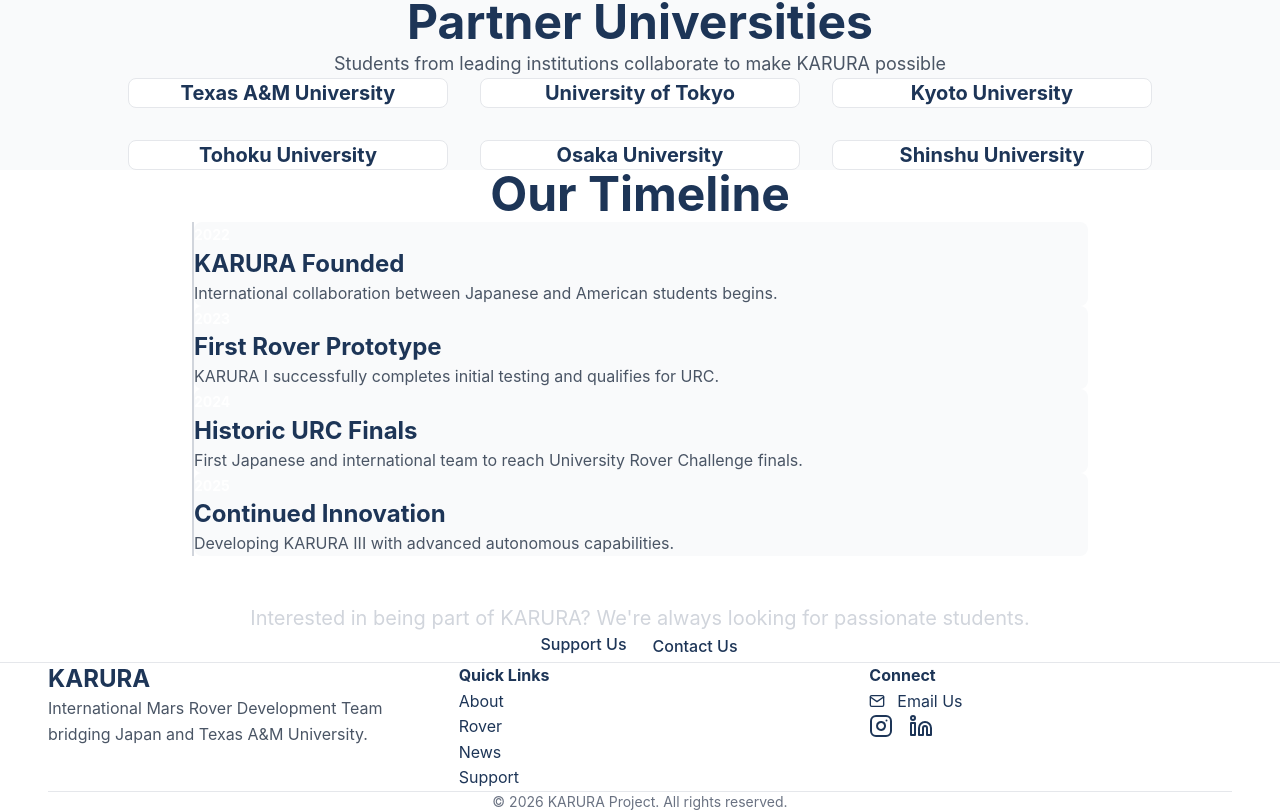
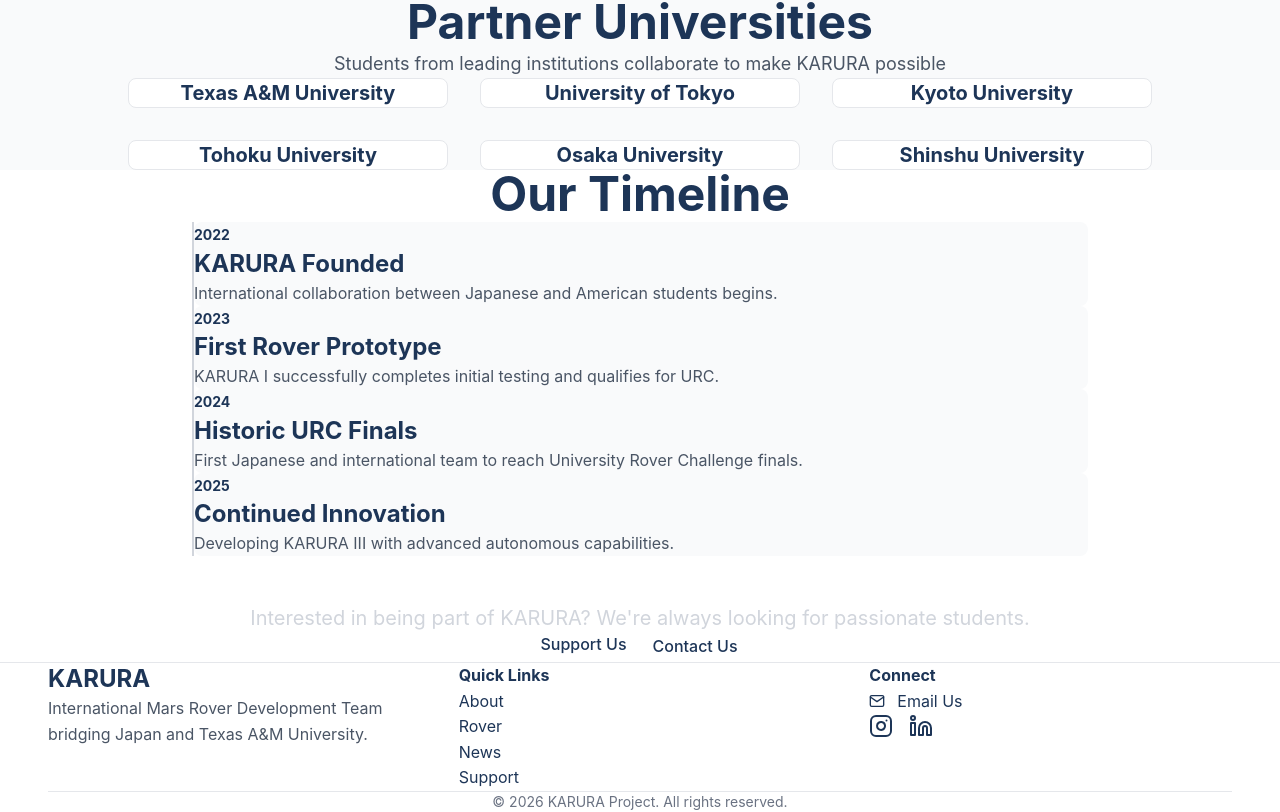
Before and after one commit to KARURA-project/Website2026, a Next.js app: page /about in a window 1280 px wide. Shown: the part 1174-1986 px from the top of the page. Built offline with nearby package versions, Linux system fonts and the light colour scheme.

Commit message:
about page fixes

```diff
--- a/src/app/about/page.tsx
+++ b/src/app/about/page.tsx
@@ -223,7 +223,7 @@
             <div className="w-16 h-1 bg-mars-red mx-auto"></div>
           </div>
 
-          {/* Centered Timeline */}
+          {/* Timeline Elements */}
           <div className="flex justify-center">
             <div className="max-w-4xl w-full">
               {milestones.map((milestone, index) => (
@@ -237,7 +237,7 @@
                 >
                   <div className="absolute -left-3 top-0 w-6 h-6 bg-mars-red rounded-full"></div>
                   <div className="bg-gray-50 p-8 rounded-lg">
-                    <span className="inline-block px-4 py-1 bg-mars-red text-white text-sm font-bold mb-4">
+                    <span className="inline-block px-4 py-1 bg-mars-red text-charcoal text-sm font-bold mb-4">
                       {milestone.year}
                     </span>
                     <h3 className="text-2xl font-bold text-charcoal mb-3">
```
